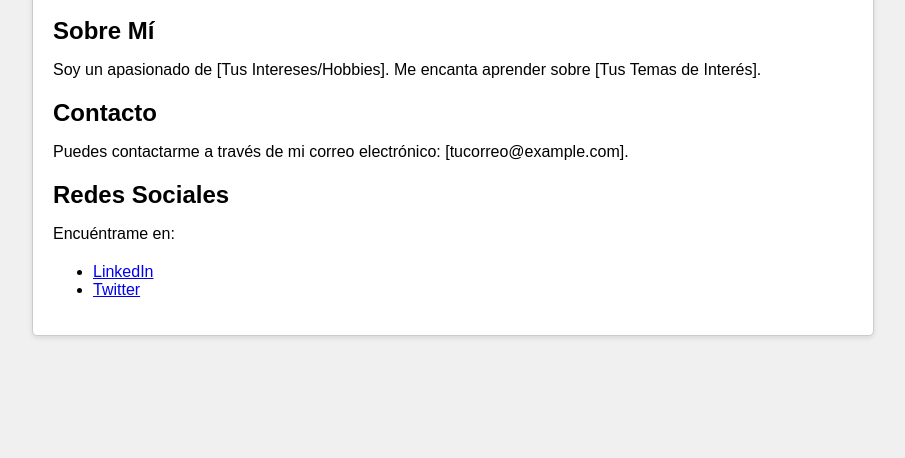
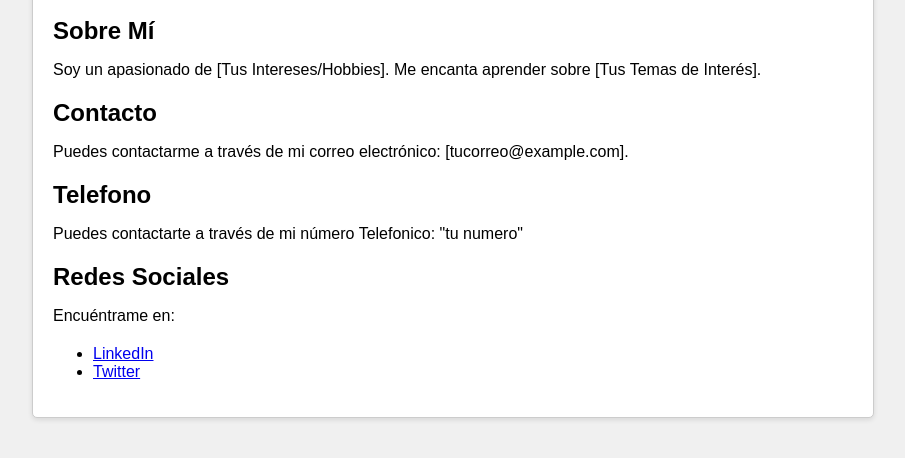
Before and after one commit to IvanFerreyra/Rivas-Construcciones, a plain HTML site: page informacion.html in a window 1280 px wide. Shown: the part 136-594 px from the top of the page, without its empty margins (187-1092 px from the left). Drawn offline with Linux system fonts and the light colour scheme.

Commit message:
telefono agregado

```diff
--- a/informacion.html
+++ b/informacion.html
@@ -39,6 +39,9 @@
         <h2>Contacto</h2>
         <p>Puedes contactarme a través de mi correo electrónico: [tucorreo@example.com].</p>
 
+        <h2>Telefono</h2>
+        <p>Puedes contactarte a través de mi número Telefonico: "tu numero" </p>
+
         <h2>Redes Sociales</h2>
         <p>Encuéntrame en:</p>
         <ul>
```
